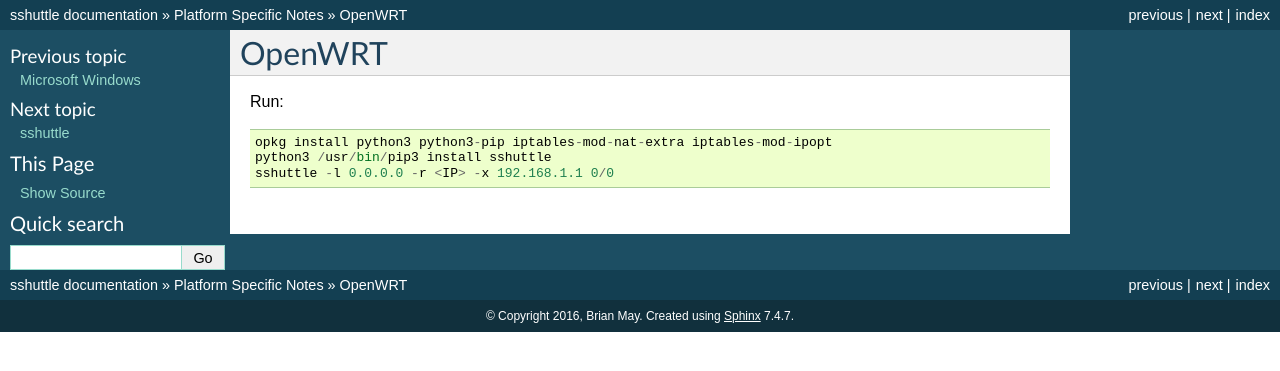
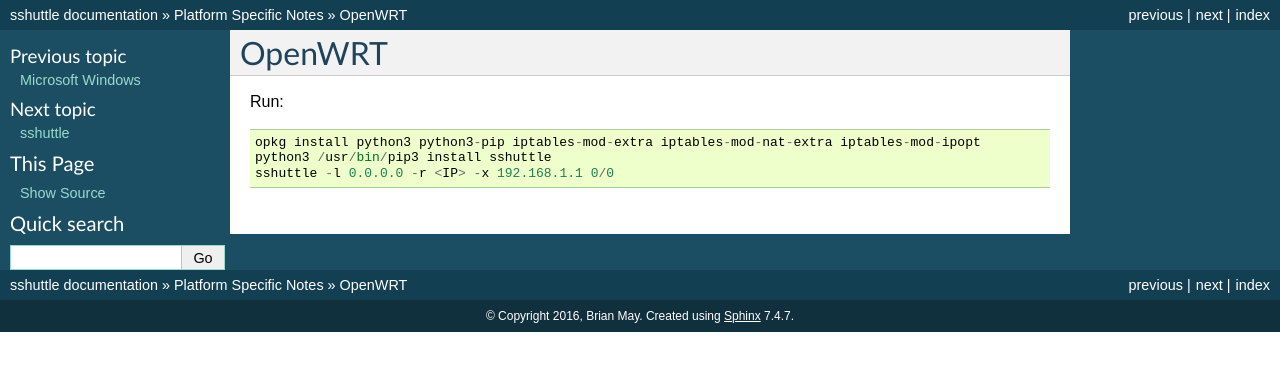
Before and after one commit to sshuttle/sshuttle, a Sphinx documentation site: the page built from docs/openwrt.rst, in a window 1280 px wide. Shown: the top 371 px of the page. Built offline with Sphinx 7.4.7, drawn with Linux system fonts in a browser that asks for light colours; the version number could not be read and is left out.

Commit message:
Add missing package in OpenWRT documentation
The package 'iptables-mod-extra' also needs to be installed

```diff
--- a/docs/openwrt.rst
+++ b/docs/openwrt.rst
@@ -3,6 +3,6 @@
 
 Run::
 
-    opkg install python3 python3-pip iptables-mod-nat-extra iptables-mod-ipopt
+    opkg install python3 python3-pip iptables-mod-extra iptables-mod-nat-extra iptables-mod-ipopt
     python3 /usr/bin/pip3 install sshuttle
     sshuttle -l 0.0.0.0 -r <IP> -x 192.168.1.1 0/0
```
